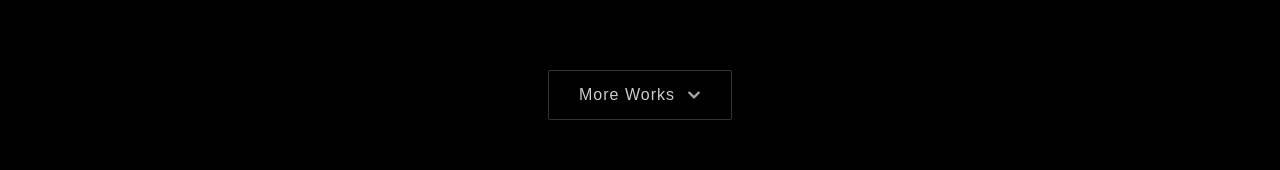
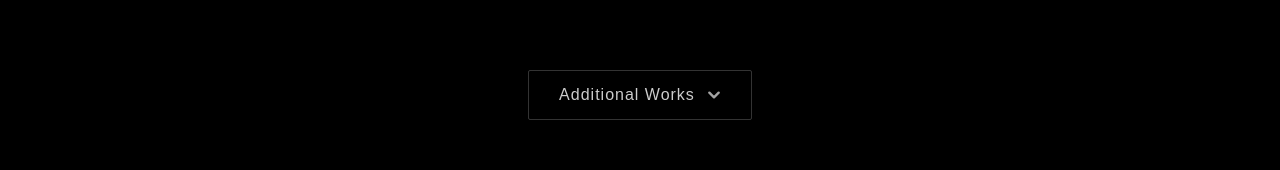
Before and after one commit to ytchang/ytchang.github.io, a React (Create React App) app: page /gallery in a window 1280 px wide. Shown: the part 518-688 px from the top of the page. Built offline with nearby package versions, Linux system fonts and the light colour scheme; the HTML template or start-up script is replaced by a standard one.

Commit message:
Additional Works

```diff
--- a/src/pages/Gallery.jsx
+++ b/src/pages/Gallery.jsx
@@ -131,7 +131,7 @@ function Gallery() {
           className={`${GalleryCSS.moreWorksToggle} ${isMoreWorksExpanded ? GalleryCSS.expanded : ''}`}
           onClick={() => setIsMoreWorksExpanded(!isMoreWorksExpanded)}
         >
-          More Works
+          Additional Works
           <svg width="12" height="12" viewBox="0 0 12 12" fill="none" xmlns="http://www.w3.org/2000/svg">
             <path d="M2 4L6 8L10 4" stroke="currentColor" strokeWidth="2" strokeLinecap="round" strokeLinejoin="round"/>
           </svg>
```
